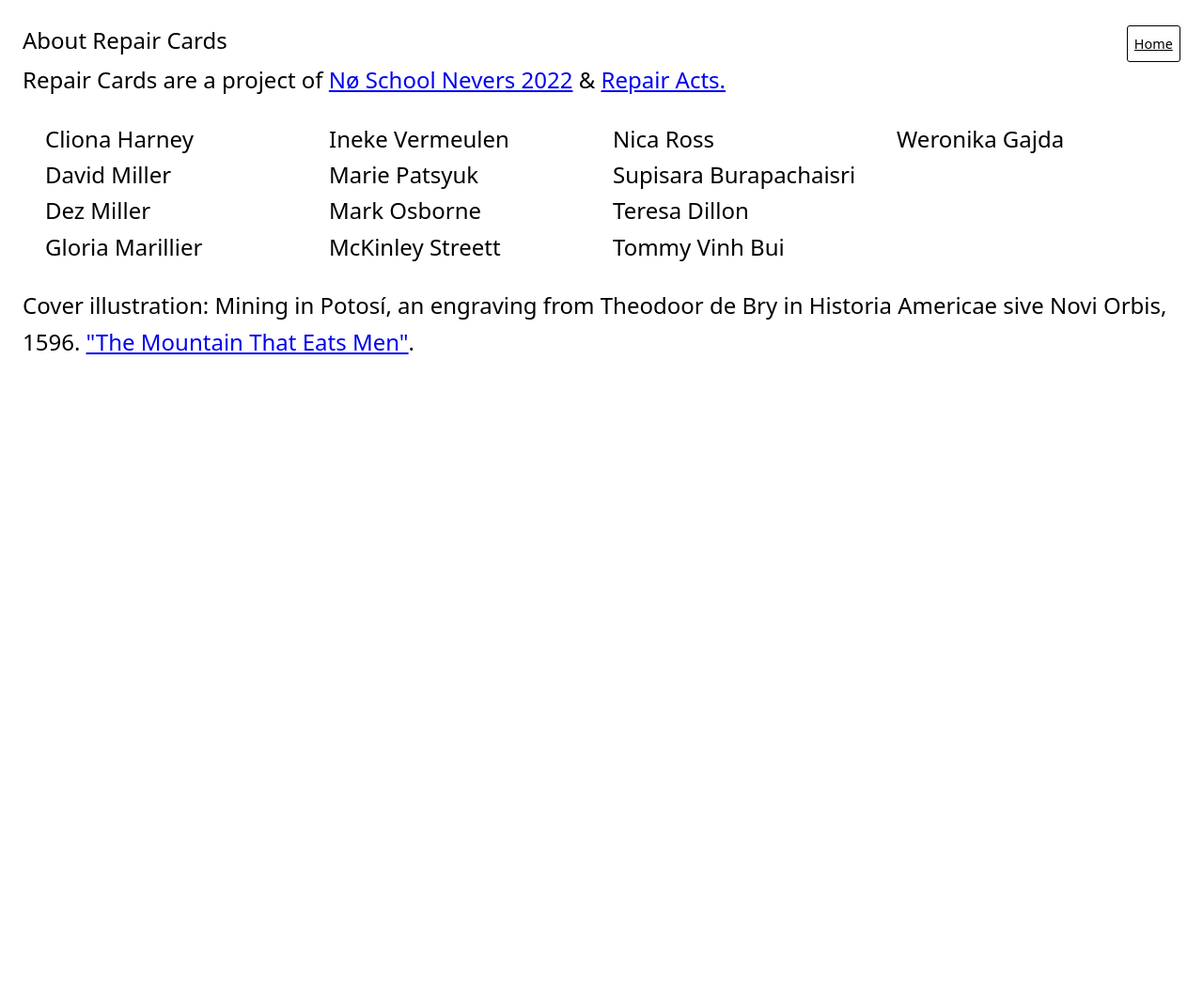
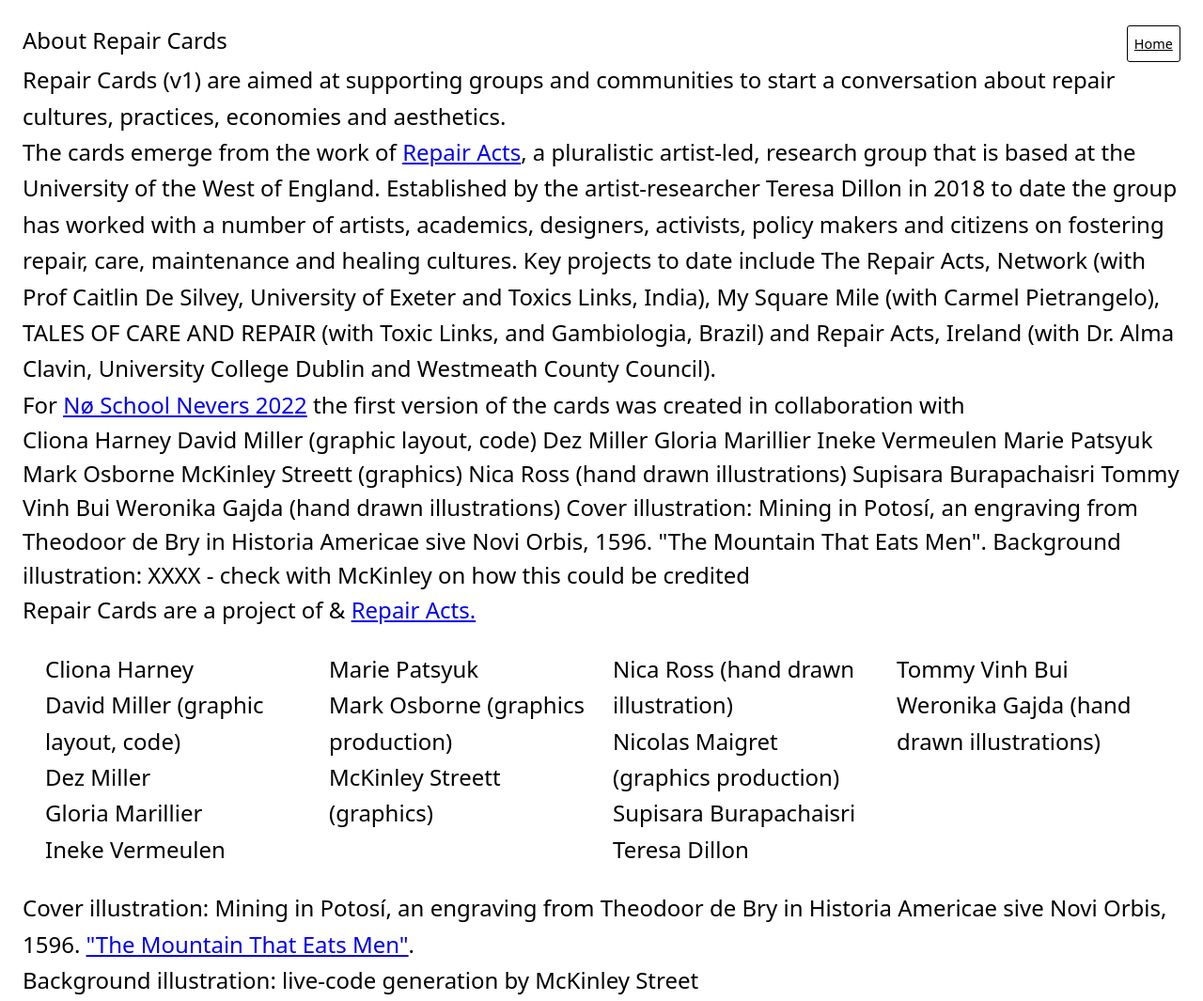
Before and after one commit to Orangetronic/repair_cards, a plain HTML site: page about.html in a window 1280 px wide. Shown: the whole page at 94% size. Before the commit the page ends 800 px from the top, so only its background shows below. Drawn offline with Linux system fonts and the light colour scheme.

Commit message:
update about page

```diff
--- a/about.html
+++ b/about.html
@@ -14,26 +14,62 @@
     <a class="nav-link" href="/index.html">Home</a>
   </div>
   </div>
+
   <p>
-    Repair Cards are a project of <a href="https://www.noschoolnevers.com/">Nø School Nevers 2022</a> & <a href="https://repairacts.net/">Repair Acts.</a>
+    Repair Cards (v1) are aimed at supporting groups and communities to start a conversation about repair cultures, practices, economies and aesthetics.
+  </p>
+
+  <p>
+    The cards emerge from the work of <a href="https://repairacts.net/">Repair Acts</a>, a pluralistic artist-led, research group that is based at the University of the West of England. Established by the artist-researcher Teresa Dillon in 2018 to date the group has worked with a number of artists, academics, designers, activists, policy makers and citizens on fostering repair, care, maintenance and healing cultures. Key projects to date include The Repair Acts, Network (with Prof Caitlin De Silvey, University of Exeter and Toxics Links, India), My Square Mile (with Carmel Pietrangelo), TALES OF CARE AND REPAIR (with Toxic Links, and Gambiologia, Brazil) and Repair Acts, Ireland (with Dr. Alma Clavin, University College Dublin and Westmeath County Council).
+  </p>
+
+  <p>
+    For <a href="https://www.noschoolnevers.com/">Nø School Nevers 2022</a> the first version of the cards was created in collaboration with
+  </p>
+
+
+
+
+Cliona Harney
+David Miller (graphic layout, code)
+Dez Miller
+Gloria Marillier
+Ineke Vermeulen
+Marie Patsyuk
+Mark Osborne
+McKinley Streett (graphics)
+Nica Ross (hand drawn illustrations)
+Supisara Burapachaisri
+Tommy Vinh Bui
+Weronika Gajda (hand drawn illustrations)
+
+Cover illustration: Mining in Potosí, an engraving from Theodoor de Bry in Historia Americae sive Novi Orbis, 1596. "The Mountain That Eats Men".
+
+Background illustration: XXXX - check with McKinley on how this could be credited
+  <p>
+    Repair Cards are a project of  & <a href="https://repairacts.net/">Repair Acts.</a>
   </p>
   <ul class="credits">
     <li>Cliona Harney</li>
-    <li>David Miller</li>
+    <li>David Miller (graphic layout, code)</li>
     <li>Dez Miller</li>
     <li>Gloria Marillier</li>
     <li>Ineke Vermeulen</li>
     <li>Marie Patsyuk</li>
-    <li>Mark Osborne</li>
-    <li>McKinley Streett</li>
-    <li>Nica Ross</li>
+    <li>Mark Osborne (graphics production)</li>
+    <li>McKinley Streett (graphics)</li>
+    <li>Nica Ross (hand drawn illustration)</li>
+    <li>Nicolas Maigret (graphics production)</li>
     <li>Supisara Burapachaisri</li>
     <li>Teresa Dillon</li>
     <li>Tommy Vinh Bui</li>
-    <li>Weronika Gajda</li>
+    <li>Weronika Gajda (hand drawn illustrations)</li>
   </ul>
   <p>
     Cover illustration: Mining in Potosí, an engraving from Theodoor de Bry in Historia Americae sive Novi Orbis, 1596. <a href="https://en.wikipedia.org/wiki/Cerro_Rico">"The Mountain That Eats Men"</a>.
   </p>
+  <p>
+    Background illustration: live-code generation by McKinley Street
+  </p>
 </body>
 </html>
```
